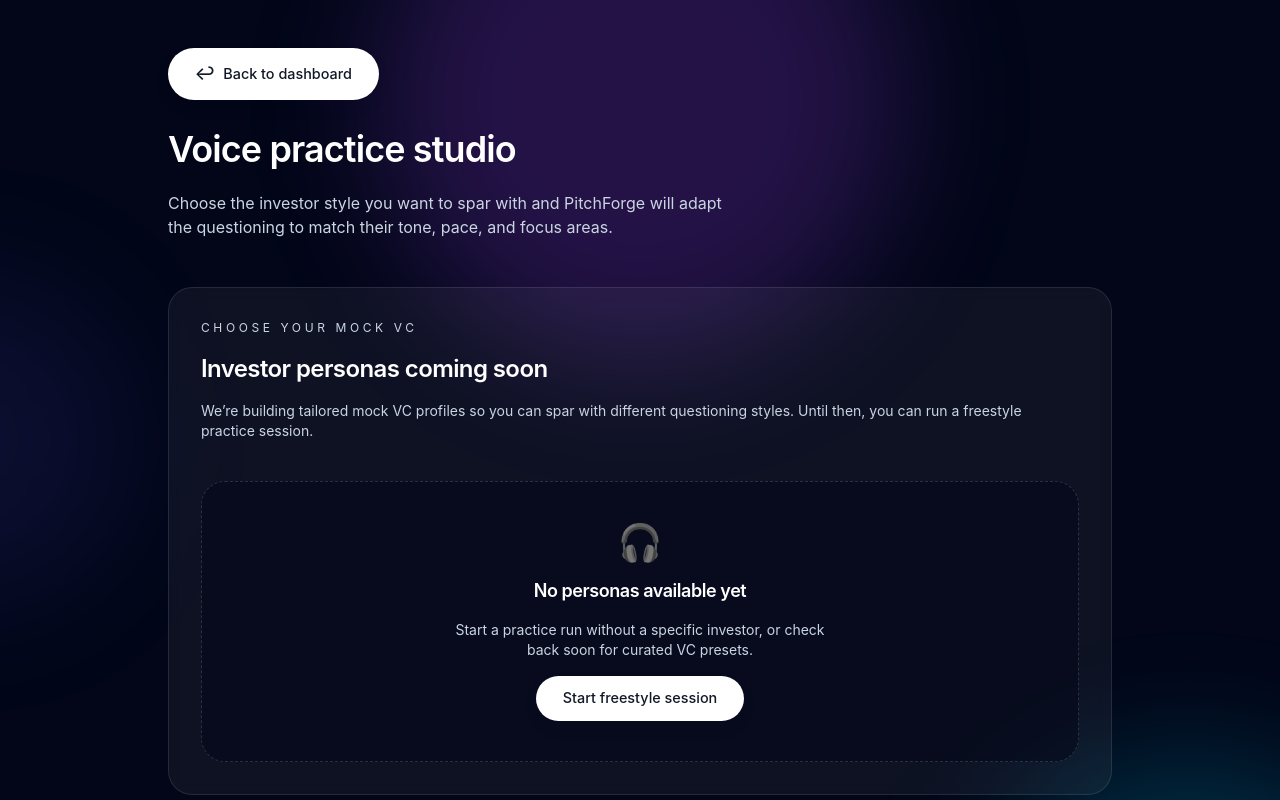
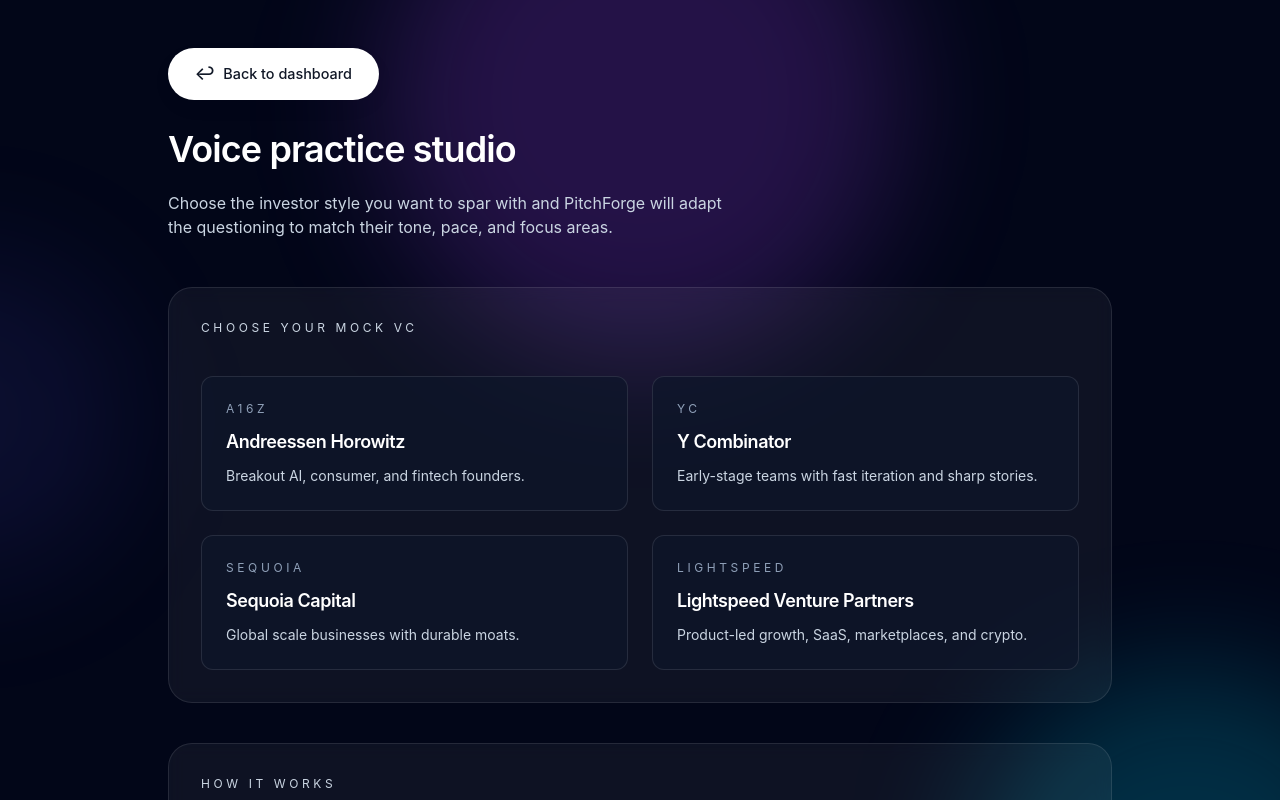
Before and after one commit to RahimMirani/PitchForge, a React (Vite) app in the folder frontend/: page /practice in a window 1280 px wide. Shown: the top 800 px of the page. Built offline with nearby package versions, Linux system fonts and the light colour scheme.

Commit message:
Added other vc cards

```diff
--- a/frontend/src/pages/VoicePractice.tsx
+++ b/frontend/src/pages/VoicePractice.tsx
@@ -38,21 +38,37 @@
           <div className="rounded-3xl border border-white/10 bg-white/5 p-8 backdrop-blur">
             <div className="flex flex-col gap-4">
               <p className="text-xs uppercase tracking-[0.3em] text-slate-300">Choose your mock VC</p>
-              <h2 className="text-2xl font-semibold text-white">Investor personas coming soon</h2>
-              <p className="text-sm text-slate-300">
-                We&rsquo;re building tailored mock VC profiles so you can spar with different questioning styles. Until then, you can run a freestyle practice session.
-              </p>
             </div>
 
-            <div className="mt-10 flex flex-col items-center justify-center gap-4 rounded-3xl border border-dashed border-white/15 bg-slate-950/50 p-10 text-center">
-              <span className="text-4xl">🎧</span>
-              <h3 className="text-lg font-semibold text-white">No personas available yet</h3>
-              <p className="max-w-sm text-sm text-slate-300">
-                Start a practice run without a specific investor, or check back soon for curated VC presets.
-              </p>
-              <button className="rounded-full bg-white px-6 py-2 text-sm font-semibold text-slate-950 transition hover:bg-slate-100">
-                Start freestyle session
-              </button>
+            <div className="mt-10 grid gap-6 sm:grid-cols-2">
+              {[
+                {
+                  tag: 'a16z',
+                  name: 'Andreessen Horowitz',
+                  focus: 'Breakout AI, consumer, and fintech founders.',
+                },
+                {
+                  tag: 'YC',
+                  name: 'Y Combinator',
+                  focus: 'Early-stage teams with fast iteration and sharp stories.',
+                },
+                {
+                  tag: 'Sequoia',
+                  name: 'Sequoia Capital',
+                  focus: 'Global scale businesses with durable moats.',
+                },
+                {
+                  tag: 'Lightspeed',
+                  name: 'Lightspeed Venture Partners',
+                  focus: 'Product-led growth, SaaS, marketplaces, and crypto.',
+                },
+              ].map((firm) => (
+                <div key={firm.tag} className="flex flex-col gap-3 rounded-xl border border-white/10 bg-slate-900/70 p-6">
+                  <p className="text-xs uppercase tracking-[0.3em] text-slate-400">{firm.tag}</p>
+                  <h4 className="text-lg font-semibold text-white">{firm.name}</h4>
+                  <p className="text-sm text-slate-300">{firm.focus}</p>
+                </div>
+              ))}
             </div>
           </div>
 
```
